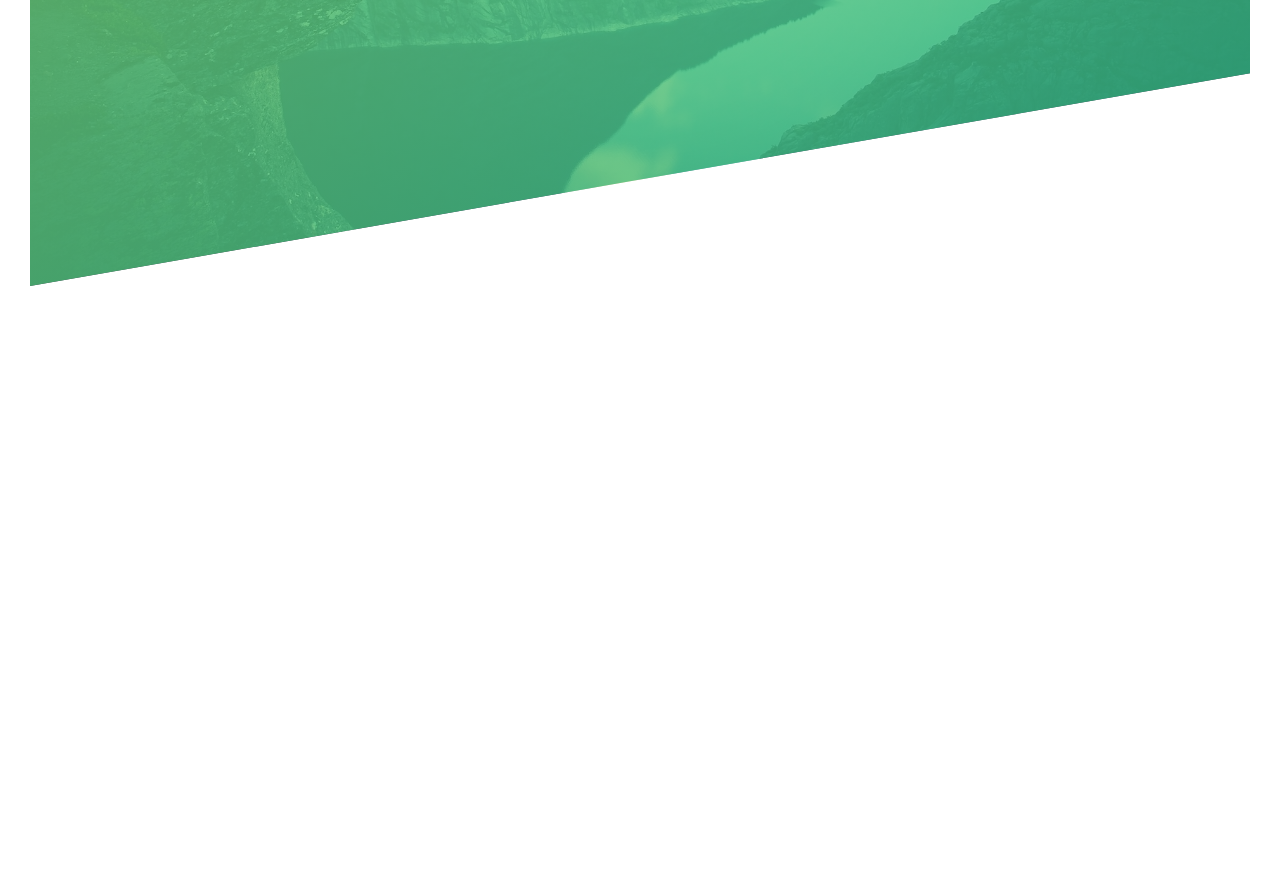
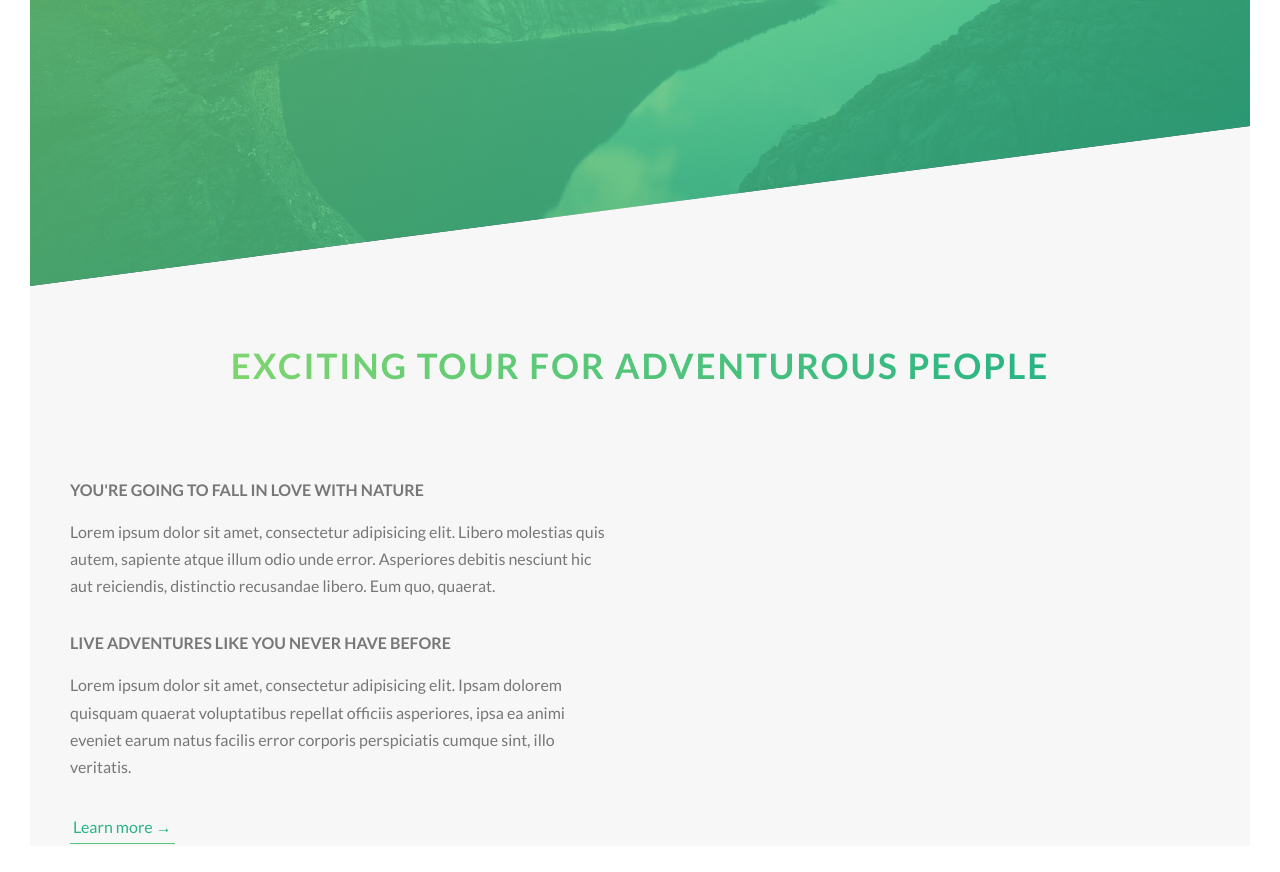
Before and after one commit to jscodelover/cool-website-theme-1, a website: page index.html in a window 1280 px wide. Shown: the part 504-1376 px from the top of the page. Before the commit the page ends 820 px from the top, so only its background shows below. Drawn offline with Linux system fonts and the light colour scheme.

Commit message:
about section 1st half

```diff
--- a/index.html
+++ b/index.html
@@ -24,5 +24,32 @@
                 <a href="#" class="btn btn--white btn--animated">discover the tour</a>
             </div>
         </header>
+        <section class="section-about">
+          <div class="u-center u-mb-large">
+            <h1 class="heading-secondary">
+              Exciting tour for adventurous people
+            </h1>
+          </div>
+          <div class="row">
+            <div class="col-1-of-2">
+              <div class="heading-ternary u-mb-small">
+                you're going to fall in love with nature
+              </div>
+              <div class="paragraph">Lorem ipsum dolor sit amet, consectetur adipisicing elit. Libero molestias quis autem, sapiente atque illum odio unde error.
+                Asperiores debitis nesciunt hic aut reiciendis, distinctio recusandae libero. Eum quo, quaerat.
+              </div>
+              <div class="heading-ternary u-mb-small">
+                Live adventures like you never have before
+              </div>
+              <div class="paragraph">Lorem ipsum dolor sit amet, consectetur adipisicing elit. Ipsam dolorem quisquam quaerat voluptatibus repellat officiis
+                asperiores, ipsa ea animi eveniet earum natus facilis error corporis perspiciatis cumque sint, illo veritatis.
+              </div>
+              <a href="#" class="btn-text">Learn more &rarr;</a>
+            </div>
+            <div class="col-1-of-2">
+
+            </div>
+          </div>
+        </section>
     </body>
 </html>
--- a/sass/abstract/_mixins.scss
+++ b/sass/abstract/_mixins.scss
@@ -0,0 +1,19 @@
+@mixin clearfix {
+  &::after {
+    content: "";
+    display: table;
+    clear: both;
+  }
+}
+
+@mixin grid($num-cols) {
+  @for $i from 1 through ($num-cols - 1) {
+    .col-#{$i}-of-#{$num-cols} {
+      width: calc(
+        #{$i} *
+          ((100% - (#{$num-cols} - 1) *#{$horizontal-gutter}) / #{$num-cols}) +
+          (#{$i} - 1) *#{$horizontal-gutter}
+      );
+    }
+  }
+}
--- a/sass/abstract/_variables.scss
+++ b/sass/abstract/_variables.scss
@@ -7,10 +7,19 @@ Dark green: #28b485
 
 */
 
+//COLOR
 $color-primary: #55c57a;
 $color-primary-light: #7ed56f;
 $color-primary-dark: #28b485;
 
 $color-white: #fff;
+
+$color-grey-light-1: #f7f7f7;
 $color-grey-dark: #777;
+
 $color-black: #000;
+
+//GRID
+$grid-width: 114rem;
+$horizontal-gutter: 6rem;
+$vertical-gutter: 8rem;
--- a/sass/base/_topography.scss
+++ b/sass/base/_topography.scss
@@ -30,3 +30,37 @@ body {
     animation: moveToLeft 1.1s ease-in;
   }
 }
+
+.heading-secondary {
+  text-transform: uppercase;
+  font-size: 3.5rem;
+  font-weight: 700;
+  display: inline-block;
+  background-image: linear-gradient(
+    to right,
+    $color-primary-light,
+    $color-primary-dark
+  );
+  -webkit-background-clip: text;
+  color: transparent;
+  letter-spacing: 0.2rem;
+  transition: all 0.2s;
+
+  &:hover {
+    transform: skewY(2deg) skewX(15deg) scale(1.1);
+    text-shadow: 0 1rem 1.5rem rgba(0, 0, 0, 0.2);
+  }
+}
+
+.heading-ternary {
+  text-transform: uppercase;
+  font-size: 1.6rem;
+  font-weight: 700;
+}
+
+.paragraph {
+  font-size: 1.6rem;
+  &:not(:last-child) {
+    margin-bottom: 3rem;
+  }
+}
--- a/sass/base/_utilities.scss
+++ b/sass/base/_utilities.scss
@@ -0,0 +1,13 @@
+.u-center {
+  text-align: center;
+}
+
+.u-mb-large {
+  margin-bottom: 8rem;
+}
+.u-mb-medium {
+  margin-bottom: 4rem;
+}
+.u-mb-small {
+  margin-bottom: 1.5rem;
+}
--- a/sass/components/_button.scss
+++ b/sass/components/_button.scss
@@ -57,3 +57,26 @@
     background-color: $color-white;
   }
 }
+
+.btn-text {
+  &:link,
+  &:visited {
+    font-size: 1.6rem;
+    text-decoration: none;
+    display: inline-block;
+    color: $color-primary-dark;
+    transition: all 0.2s;
+    padding: 3px;
+    border-bottom: 1px solid $color-primary;
+  }
+  &:hover {
+    background-color: $color-primary;
+    color: $color-white;
+    transform: translateY(-2px);
+    box-shadow: 0 1rem 2rem rgba($color-black, 0.2);
+  }
+  &:active {
+    transform: translate(0);
+    box-shadow: none;
+  }
+}
--- /dev/null
+++ b/sass/layouts/_grid.scss
@@ -0,0 +1,20 @@
+.row {
+  max-width: $grid-width;
+  margin: 0 auto;
+  &:not(:last-child) {
+    margin-bottom: $vertical-gutter;
+  }
+
+  @include clearfix;
+
+  [class^="col-"] {
+    float: left;
+    &:not(:last-child) {
+      margin-right: $horizontal-gutter;
+    }
+  }
+
+  @include grid($num-cols: 2);
+  @include grid($num-cols: 3);
+  @include grid($num-cols: 4);
+}
--- a/sass/layouts/_header.scss
+++ b/sass/layouts/_header.scss
@@ -9,7 +9,7 @@
     url(../img/hero.jpg);
   background-size: cover;
   background-position: top;
-  clip-path: polygon(0 0, 100% 0, 100% 72%, 0 100%);
+  clip-path: polygon(0 0, 100% 0, 100% 75vh, 0 100%);
   position: relative;
 
   &__logo-box {
--- a/sass/main.scss
+++ b/sass/main.scss
@@ -9,4 +9,7 @@
 
 @import "components/button";
 
+@import "pages/home";
+
+@import "layouts/grid";
 @import "layouts/header";
--- /dev/null
+++ b/sass/pages/_home.scss
@@ -0,0 +1,6 @@
+.section-about {
+  background-color: $color-grey-light-1;
+  height: 95vh;
+  padding: 25rem 0;
+  margin-top: -20rem;
+}
```
Also changed, not shown: css/style.css.
